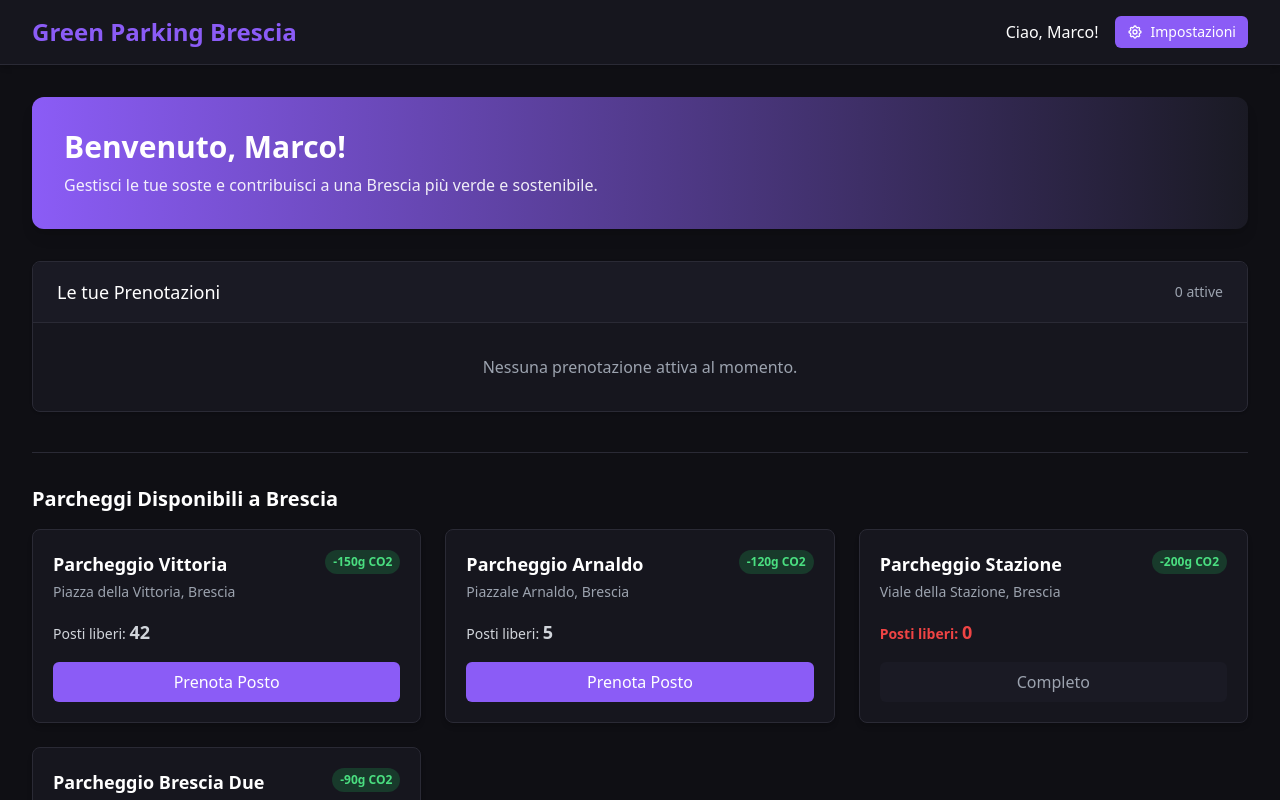
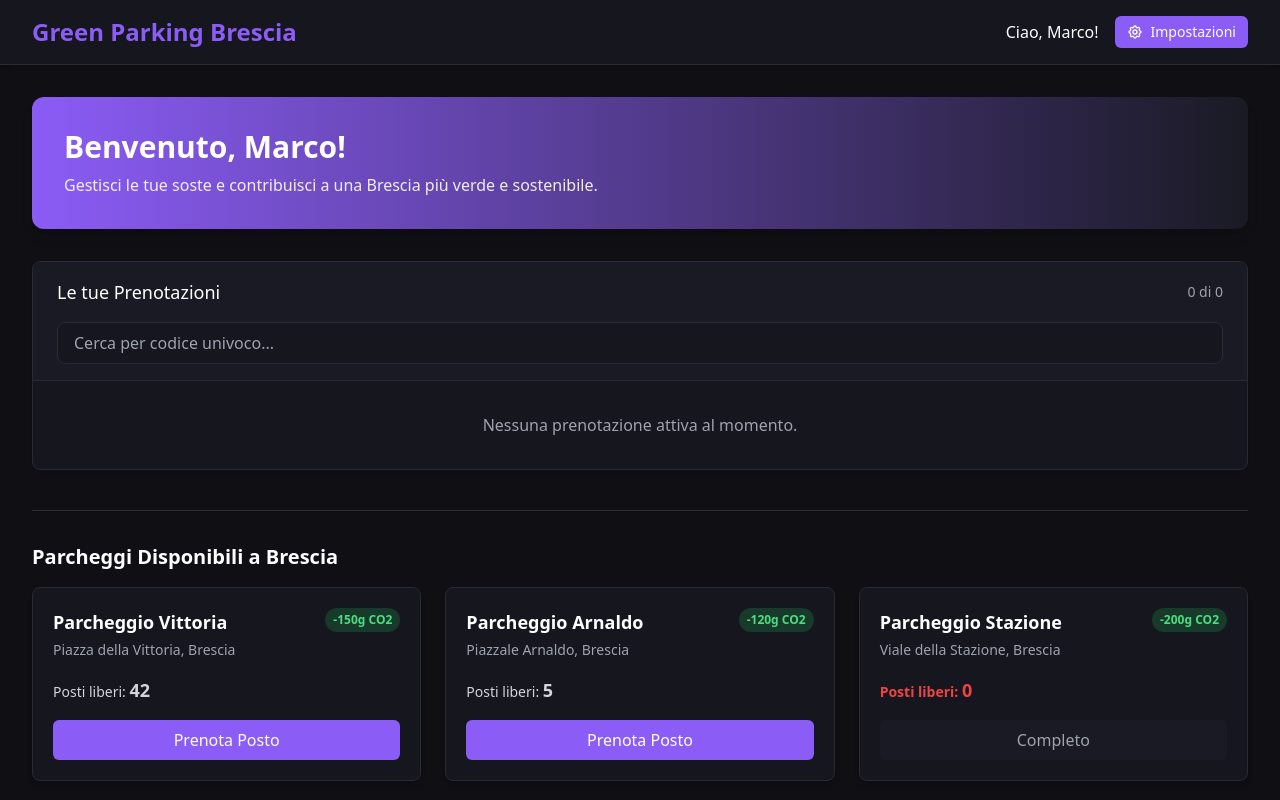
Before and after one commit to paglieranipietro/Parcheggio, a React (Vite) app in the folder frontend/: page / in a window 1280 px wide. Shown: the top 800 px of the page. Built offline with nearby package versions, Linux system fonts and the light colour scheme.

Commit message:
aggiunto filtro di ricerca nelle mie prenotazioni

```diff
--- a/frontend/src/components/user/BookingList.jsx
+++ b/frontend/src/components/user/BookingList.jsx
@@ -5,6 +5,7 @@ import { AuthContext } from '../../context/AuthContext';
 const BookingList = ({ refreshTrigger }) => {
   const { user } = useContext(AuthContext);
   const [bookings, setBookings] = useState([]);
+  const [searchCode, setSearchCode] = useState('');
 
   useEffect(() => {
     const userBookings = mockApi.getBookingsByUser(user.id);
@@ -18,14 +19,31 @@ const BookingList = ({ refreshTrigger }) => {
     }
   };
 
+  const filteredBookings = bookings.filter(booking =>
+    booking.code.toLowerCase().includes(searchCode.toLowerCase())
+  );
+
   return (
     <div className="bg-lib-card rounded-lg shadow overflow-hidden border border-lib-border">
-      <div className="px-6 py-4 border-b border-lib-border bg-lib-secondary flex justify-between items-center">
-        <h3 className="text-lg font-medium text-primary">Le tue Prenotazioni</h3>
-        <span className="text-sm text-tertiary">{bookings.length} attive</span>
+      <div className="px-6 py-4 border-b border-lib-border bg-lib-secondary">
+        <div className="flex justify-between items-center mb-4">
+          <h3 className="text-lg font-medium text-primary">Le tue Prenotazioni</h3>
+          <span className="text-sm text-tertiary">{filteredBookings.length} di {bookings.length}</span>
+        </div>
+        <input
+          type="text"
+          placeholder="Cerca per codice univoco..."
+          value={searchCode}
+          onChange={(e) => setSearchCode(e.target.value)}
+          className="w-full px-4 py-2 rounded-lg bg-lib-card border border-lib-border text-primary placeholder-tertiary focus:outline-none focus:border-lib-primary transition-colors"
+        />
       </div>
 
-      {bookings.length === 0 ? (
+      {filteredBookings.length === 0 && searchCode ? (
+        <div className="p-8 text-center text-tertiary">
+          Nessuna prenotazione trovata per il codice "{searchCode}".
+        </div>
+      ) : filteredBookings.length === 0 ? (
         <div className="p-8 text-center text-tertiary">
           Nessuna prenotazione attiva al momento.
         </div>
@@ -41,7 +59,7 @@ const BookingList = ({ refreshTrigger }) => {
               </tr>
             </thead>
             <tbody className="bg-lib-card divide-y divide-lib-border">
-              {bookings.map((booking) => (
+              {filteredBookings.map((booking) => (
                 <tr key={booking.id} className="hover:bg-lib-secondary/30 transition-colors">
                   <td className="px-6 py-4 whitespace-nowrap text-sm font-medium text-primary">
                     {booking.parkingName}
```
